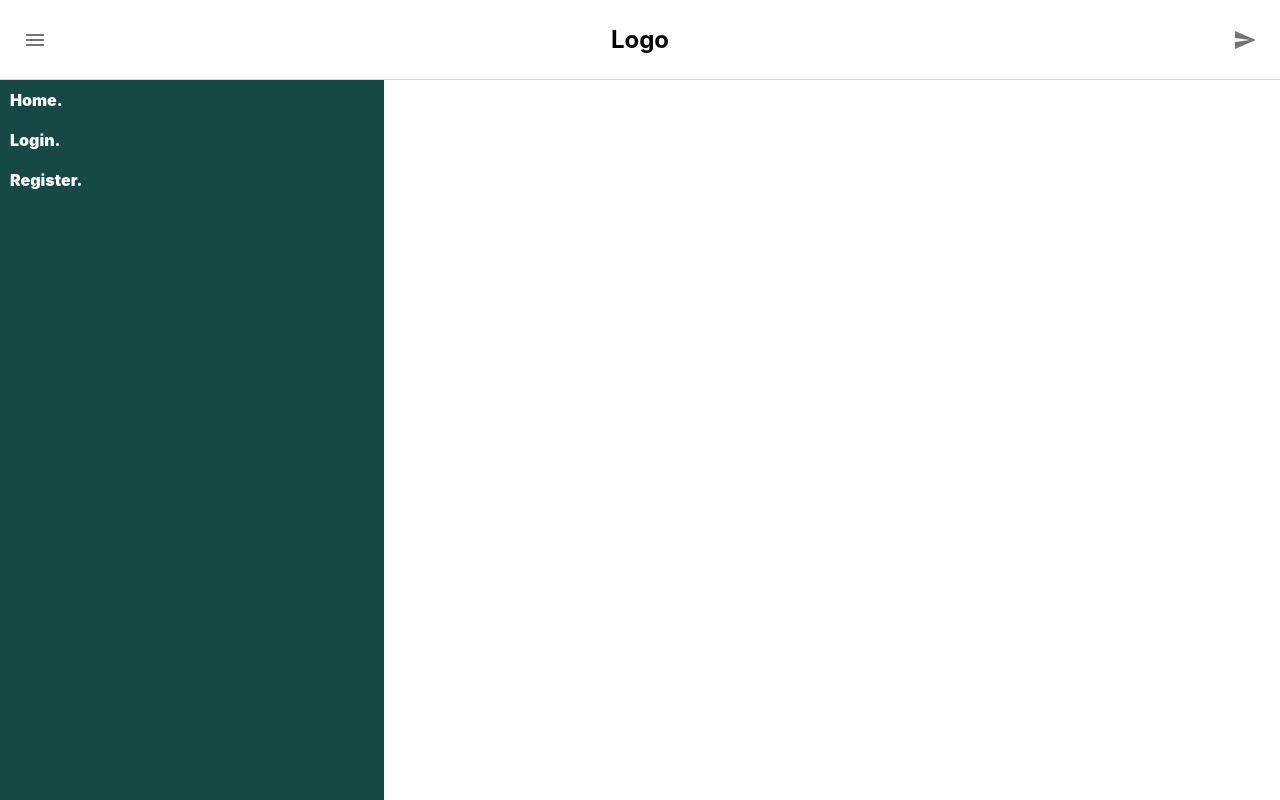
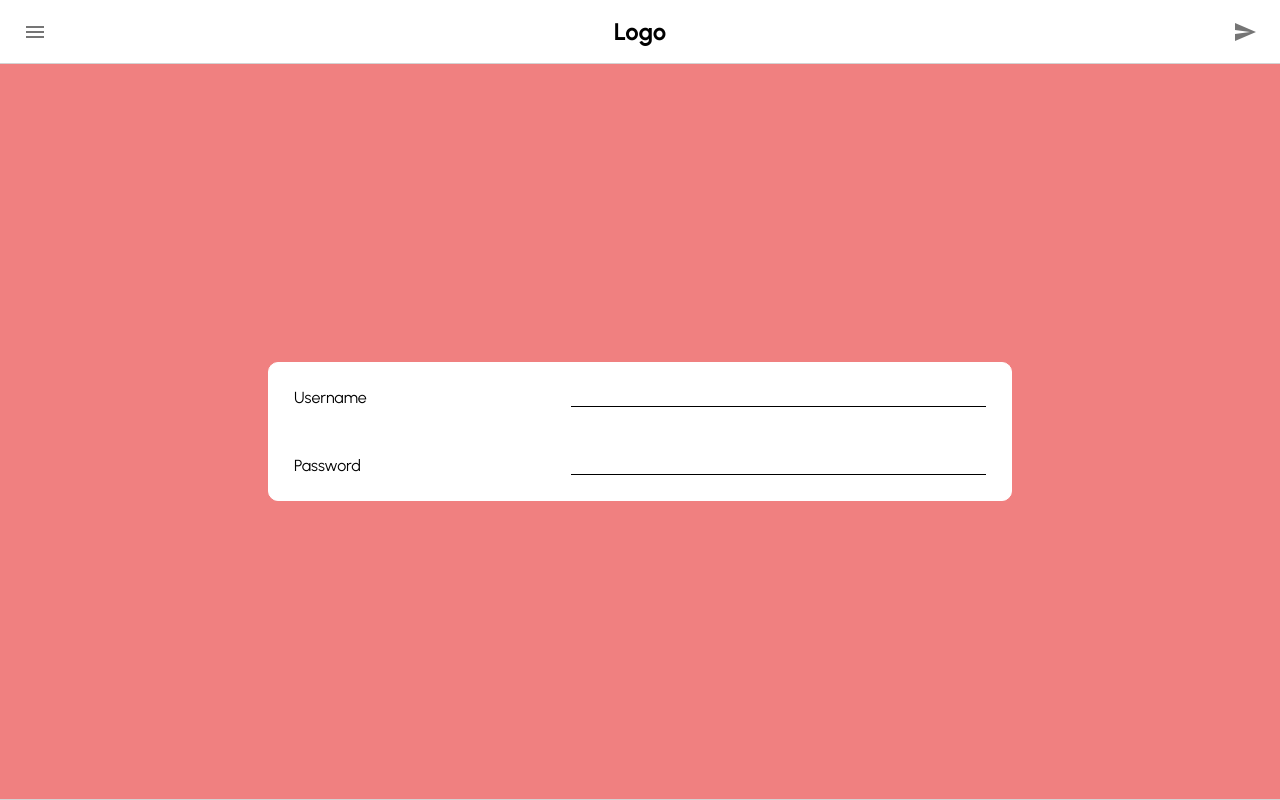
Before and after one commit to kktai1512/Hallus, a React (Create React App) app in the folder frontend/: page /login in a window 1280 px wide. Shown: the top 800 px of the page. Built offline with nearby package versions, Linux system fonts and the light colour scheme.

Commit message:
finally a functional sidebar

```diff
--- a/frontend/public/index.html
+++ b/frontend/public/index.html
@@ -5,16 +5,19 @@
     <link rel="icon" href="%PUBLIC_URL%/favicon.ico" />
     <meta name="viewport" content="width=device-width, initial-scale=1" />
     <meta name="theme-color" content="#000000" />
-    <meta
-      name="description"
-      content="Web site created using create-react-app"
-    />
+    <meta name="description" content="Web site created using create-react-app" />
     <link rel="apple-touch-icon" href="%PUBLIC_URL%/logo192.png" />
     <!--
       manifest.json provides metadata used when your web app is installed on a
       user's mobile device or desktop. See https://developers.google.com/web/fundamentals/web-app-manifest/
     -->
     <link rel="manifest" href="%PUBLIC_URL%/manifest.json" />
+    <link rel="preconnect" href="https://fonts.googleapis.com" />
+    <link rel="preconnect" href="https://fonts.gstatic.com" crossorigin />
+    <link
+      href="https://fonts.googleapis.com/css2?family=Urbanist:ital,wght@0,100;0,200;0,300;0,400;0,500;0,600;0,700;0,800;0,900;1,100;1,200;1,300;1,400;1,500;1,600;1,700;1,800;1,900&display=swap"
+      rel="stylesheet"
+    />
     <!--
       Notice the use of %PUBLIC_URL% in the tags above.
       It will be replaced with the URL of the `public` folder during the build.
--- a/frontend/src/App.js
+++ b/frontend/src/App.js
@@ -2,22 +2,39 @@ import React from "react"
 import Navigation from "./components/Navigation/Navigation"
 import Card from "./components/Card"
 import { BrowserRouter as Router, Route, Routes, Link } from "react-router-dom"
+import { useState } from "react"
 import Login from "./pages/Login"
 import Register from "./pages/Register"
+import Content from "./pages/Content"
+import styled from "styled-components"
 
 import Home from "./pages/Home"
+import Sidebar from "./components/Navigation/Sidebar"
+
+const SidebarContainer = styled.div`
+  transform: ${(props) => !props.visible && `translateX(-100%)`};
+  transition: 0.5s ease;
+  position: fixed;
+  width: 30%;
+  height: 92vh;
+`
 
 const App = () => {
+  const [sideBar, setSideBar] = useState(false)
   return (
     <Router>
-      <Navigation />
-
-      <Routes>
-        <Route path="/" element={<Home />} />
-        <Route path="/login" element={<Login />} />
-        <Route path="/register" element={<Register />} />
-        <Route path="/card" element={<Card />} />
-      </Routes>
+      <Navigation onClick={() => setSideBar(!sideBar)} />
+      <SidebarContainer visible={sideBar}>
+        <Sidebar />
+      </SidebarContainer>
+      <div style={{ height: "92vh" }}>
+        <Routes>
+          <Route path="/" element={<Home />} />
+          <Route path="/login" element={<Login />} />
+          <Route path="/register" element={<Register />} />
+          <Route path="/content" element={<Content />} />
+        </Routes>
+      </div>
     </Router>
   )
 }
--- a/frontend/src/components/Navigation/Navigation.jsx
+++ b/frontend/src/components/Navigation/Navigation.jsx
@@ -19,28 +19,18 @@ const HeaderContainer = styled.div`
   border-bottom: 1px solid lightgray;
   position: sticky;
   top: 0;
-  height: 10%;
+  height: 8vh;
+  background-color: white;
 `
 const Left = styled.div``
 const Logo = styled.h2``
 const Right = styled.div``
 
-const SidebarContainer = styled.div`
-  transform: ${(props) => props.visible && `translateX(-30%)`};
-  transition: 0.5s ease;
-  position: absolute;
-  bottom: 0;
-  width: 100%;
-  height: 90%;
-`
-
-const Header = () => {
-  const [sideBar, setSideBar] = useState(false)
+const Header = ({ onClick }) => {
   return (
     <>
-      <MainNav>
       <HeaderContainer>
-          <IconButton onClick={() => setSideBar(!sideBar)}>
+        <IconButton onClick={onClick}>
           <MenuIcon />
         </IconButton>
         <Logo> Logo </Logo>
@@ -48,10 +38,6 @@ const Header = () => {
           <SendIcon />
         </IconButton>
       </HeaderContainer>
-        <SidebarContainer visible={sideBar}>
-          <Sidebar />
-        </SidebarContainer>
-      </MainNav>
     </>
   )
 }
--- a/frontend/src/components/Navigation/Sidebar.jsx
+++ b/frontend/src/components/Navigation/Sidebar.jsx
@@ -1,10 +1,17 @@
 import React from "react"
 import { Link } from "react-router-dom"
 import styled from "styled-components"
+import useComponentVisible from "./UseVisibleHooks"
 export const SidebarData = [
   {
     title: "Home",
-    path: "/home",
+    path: "/",
+    icon: null,
+    cName: "nav-text",
+  },
+  {
+    title: "Content",
+    path: "/content",
     icon: null,
     cName: "nav-text",
   },
@@ -22,20 +29,20 @@ export const SidebarData = [
   },
 ]
 const SidebarWrapper = styled.ul`
-  background-color: #164846;
-  opacity: 100%;
-  width: 30%;
+  background-color: rgba(255, 255, 255, 0.65);
+  backdrop-filter: blur(10px);
+  width: 100%;
   text-decoration: none;
   height: 100%;
-
   li {
-    padding: 10px;
-    color: #ffffff;
-    font-weight: 900;
+    padding: 25px;
+    color: #424040;
+    font-weight: 800;
   }
   li:after {
     content: ".";
   }
+
   a {
     text-decoration: none;
   }
--- /dev/null
+++ b/frontend/src/components/Navigation/UseVisibleHooks.jsx
@@ -0,0 +1,21 @@
+import { useState, useEffect, useRef } from "react"
+
+export default function useComponentVisible(initialIsVisible) {
+  const [isComponentVisible, setIsComponentVisible] = useState(initialIsVisible)
+  const ref = useRef(null)
+
+  const handleClickOutside = (event) => {
+    if (ref.current && !ref.current.contains(event.target)) {
+      setIsComponentVisible(false)
+    }
+  }
+
+  useEffect(() => {
+    document.addEventListener("click", handleClickOutside, true)
+    return () => {
+      document.removeEventListener("click", handleClickOutside, true)
+    }
+  }, [])
+
+  return { ref, isComponentVisible, setIsComponentVisible }
+}
--- a/frontend/src/index.css
+++ b/frontend/src/index.css
@@ -5,8 +5,7 @@
 }
 body {
   margin: 0;
-  font-family: -apple-system, BlinkMacSystemFont, "Segoe UI", "Roboto", "Oxygen", "Ubuntu", "Cantarell", "Fira Sans",
-    "Droid Sans", "Helvetica Neue", sans-serif;
+  font-family: "Urbanist", sans-serif;
   -webkit-font-smoothing: antialiased;
   -moz-osx-font-smoothing: grayscale;
 }
--- /dev/null
+++ b/frontend/src/pages/Content.jsx
@@ -0,0 +1,8 @@
+import React from "react"
+import Card from "../components/Card"
+
+const Content = () => {
+  return <Card />
+}
+
+export default Content
--- a/frontend/src/pages/Home.jsx
+++ b/frontend/src/pages/Home.jsx
@@ -1,7 +1,7 @@
 import React from "react"
 
 const Home = () => {
-  return <div>Home</div>
+  return <div style={{ backgroundColor: "black", height: "100%" }}>SHAKALAKA</div>
 }
 
 export default Home
--- a/frontend/src/pages/Login.jsx
+++ b/frontend/src/pages/Login.jsx
@@ -4,10 +4,11 @@ import styled from "styled-components"
 const Container = styled.div`
   display: flex;
   justify-content: space-between;
-  padding: 15px;
-  height: 90vh;
+  padding: 20px;
+  height: 100%;
   align-items: center;
   border-bottom: 1px solid lightgray;
+  background-color: lightcoral;
 `
 const FormContainer = styled.form`
   width: 60%;
@@ -15,14 +16,23 @@ const FormContainer = styled.form`
   height: 20%;
   display: flex;
   flex-direction: column;
-  border: 1px red solid;
+  border: 1px white solid;
   border-radius: 10px;
   padding: 25px;
   justify-content: space-between;
+  background-color: white;
 `
 const Input = styled.div`
   display: flex;
   justify-content: space-between;
+
+  input {
+    width: 60%;
+    border: none;
+    outline: none;
+    margin-left: auto;
+    border-bottom: 1px solid black;
+  }
 `
 const Login = () => {
   return (
```
Lines whose indentation alone changed are shown as unchanged.
